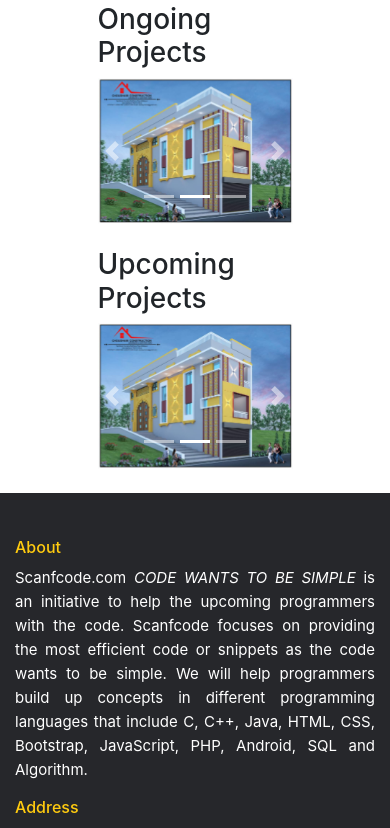
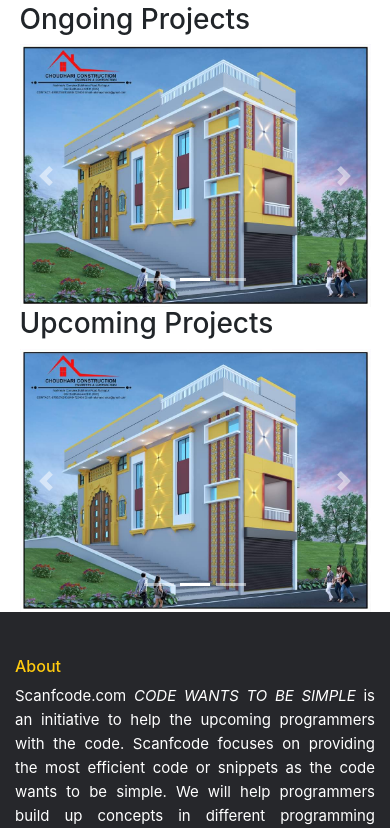
Before and after one commit to patilpatil101/choudhari-construction, an Angular app: page / in a window 390 px wide. Shown: the part 2370-3198 px from the top of the page. Built offline with nearby package versions, Linux system fonts and the light colour scheme.

Commit message:
media added

```diff
--- a/src/app/app.component.scss
+++ b/src/app/app.component.scss
@@ -2,8 +2,8 @@
 
     .ongoing-projects,
     .upcoming-projects {
-        width: 90%;
-        margin: auto;
+        width: 90% !important;
+        margin: auto !important;
     }
 
     .main-title {
```
